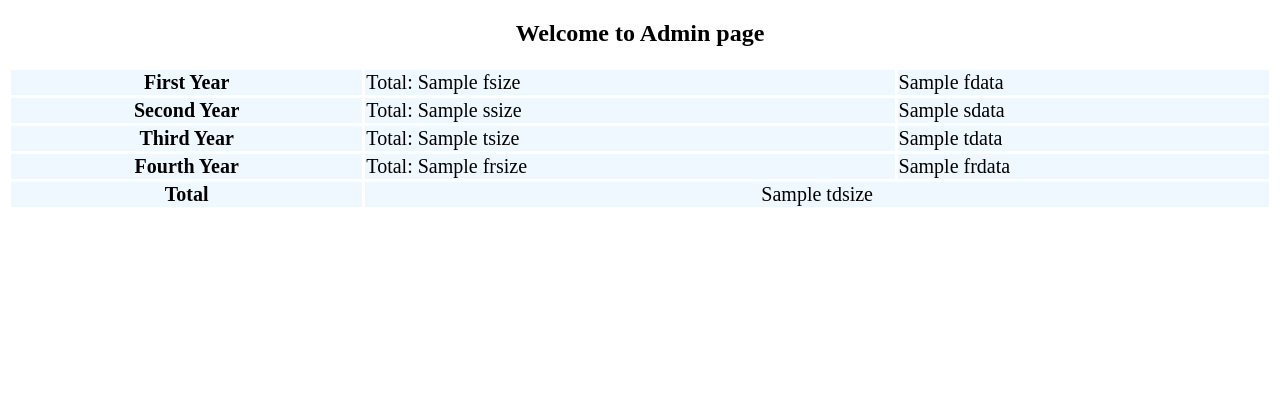
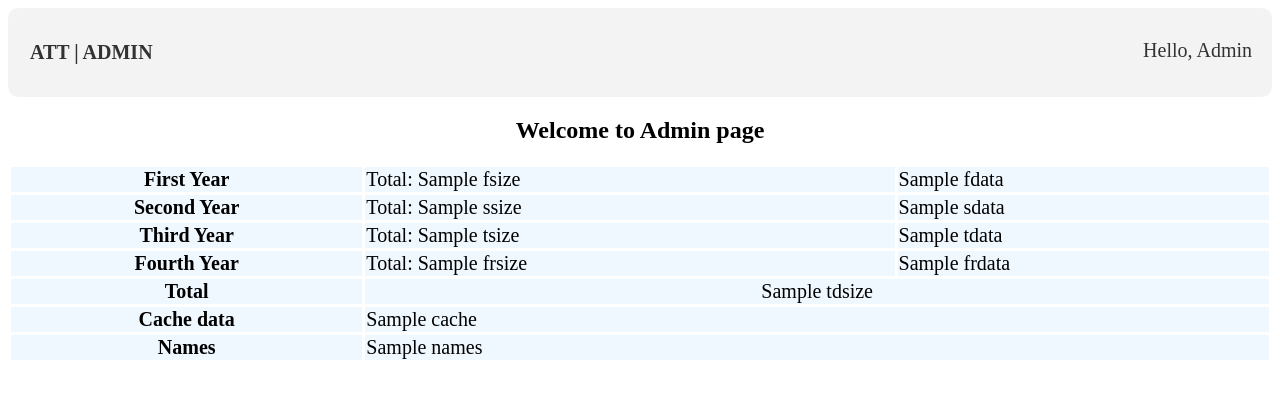
Before and after one commit to vishnu630/checkme, a Python web app: template templates/adminsuc.html in a window 1280 px wide. Shown: the top 399 px of the page. Run offline with Jinja, Linux system fonts and the light colour scheme; the template is opened without the code that fills it: most values are stand-ins (such as "Sample title", 1, 10 or a date in 2020).

Commit message:
v32 commit

```diff
--- a/static/styles/home.css
+++ b/static/styles/home.css
@@ -173,6 +173,18 @@ button{
 .list-inline-item:not(:last-child) {
   margin-right: 0.1rem;
 }
+        table{
+        padding:30px;
+        background-color: aliceblue;
+        font-size: 20px;
+            border: 1px;
+            width: 100%;
+
+    }
+        table, th, td {
+  border: 3px solid white;
+  border-collapse: collapse;
+}
 @media only screen and (max-width: 620px) {
     .header a{
         font-size: 15px;
--- a/templates/adminsuc.html
+++ b/templates/adminsuc.html
@@ -10,23 +10,18 @@
     <link rel="icon" type="image/x-icon" sizes="32x32" href="/static/favicon-32x32.png">
     <link rel="icon" type="image/x-icon" sizes="16x16" href="/static/favicon-16x16.png">
     <link rel="manifest" href="/site.webmanifest">
+    <link rel="stylesheet" type="text/css" href="/static/styles/home.css">
     <title>Att | Admin</title>
 </head>
-<style>
-        table{
-        padding:30px;
-        background-color: aliceblue;
-        font-size: 20px;
-            border: 1px;
-            width: 100%;
 
-    }
-        table, th, td {
-  border: 3px solid white;
-  border-collapse: collapse;
-}
-
-</style>
+<header>
+    <div class="header">
+        <a href="{{ url_for('index') }}" class="logo" > ATT | ADMIN</a>
+        <div class="header-right">
+            <a class="name" href="{{ url_for('adminsuccess') }}">Hello, Admin</a>
+        </div>
+    </div>
+</header>
 <body>
 <h2 style="text-align: center">Welcome to Admin page</h2>
 <table>
@@ -63,6 +58,22 @@
             {{ tdsize }}
         </td>
     </tr>
+    <tr>
+        <th>
+            Cache data
+        </th>
+        <td colspan="2">
+            {{ cache }}
+        </td>
+    </tr>
+    <tr>
+        <th>
+            Names
+        </th>
+        <td colspan="2">
+            {{ names }}
+        </td>
+    </tr>
 </table>
 
 </body>
```
Also changed, not shown: app.py (+34 -28 lines).
